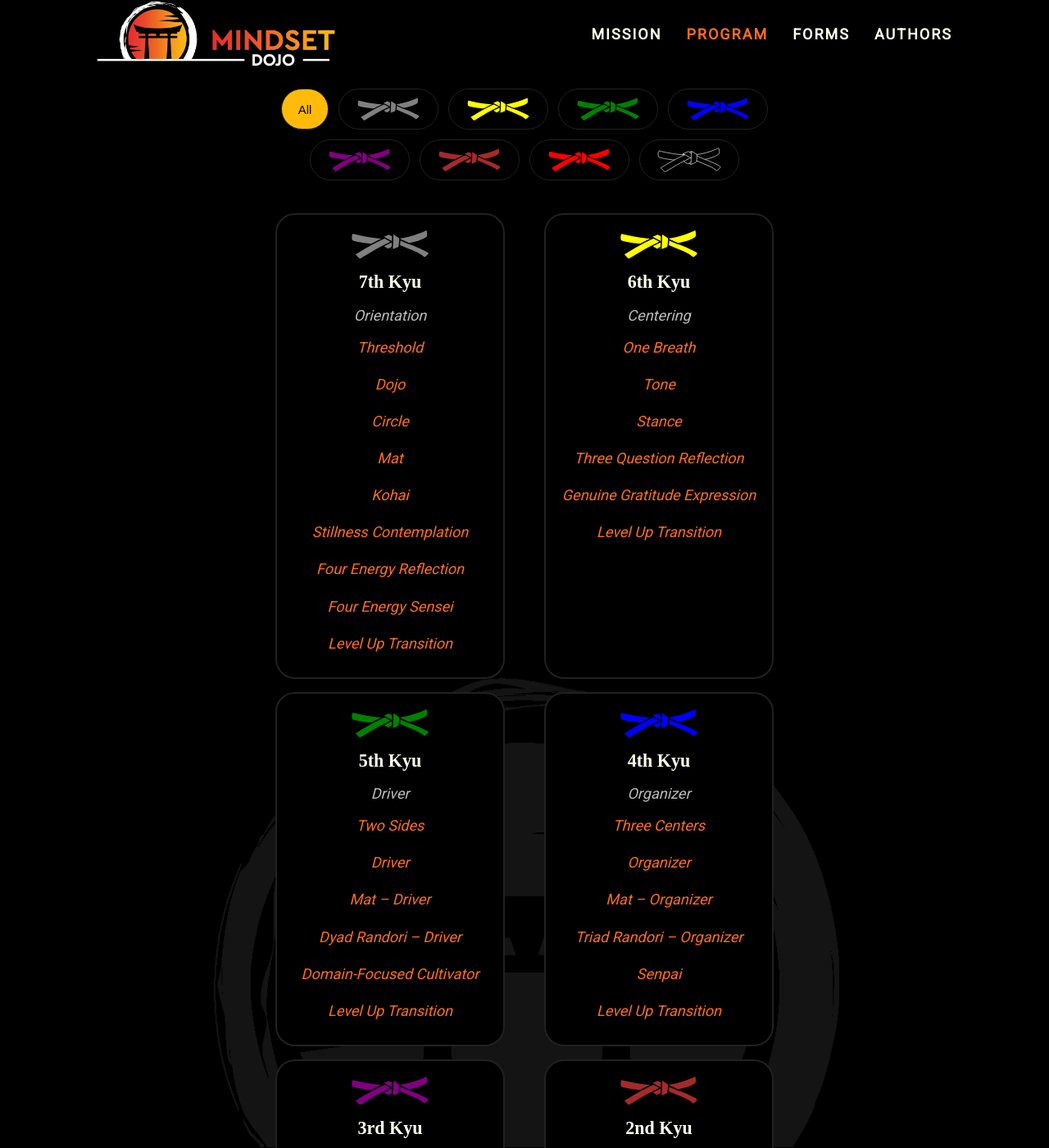
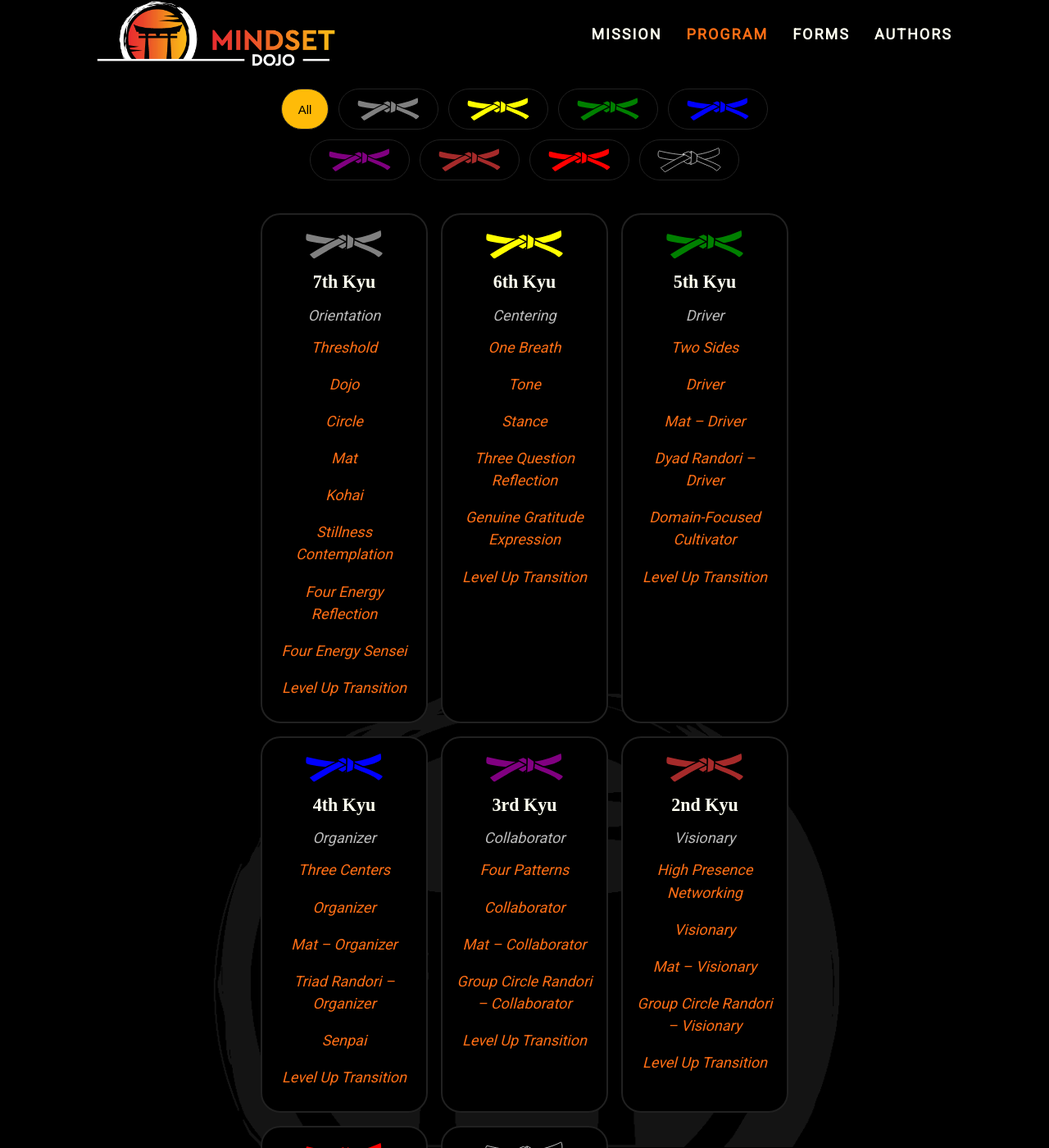
Before and after one commit to mindset-dojo/mindset-dojo.github.io, a Jekyll site: the page built from program.md, in a window 1280 px wide and 1400 px high, scrolled down 1299 px. Shown: the whole window at 82% size. Built offline with Jekyll 4.4.1, drawn with Linux system fonts in a browser that asks for light colours; some web fonts are replaced.

Commit message:
refactor: return to harmonized card layouts

```diff
--- a/assets/css/04-components-3-content.css
+++ b/assets/css/04-components-3-content.css
@@ -101,11 +101,6 @@
     max-width: 520px;
   }
 
-  .card-grid-single .card-stream-item,
-  .card-grid-levels .card-stream-item {
-    max-width: 280px;
-  }
-
   .card-grid-double .card-stream-item {
     flex: 0 0 240px;
     max-width: 240px;
@@ -140,25 +135,6 @@
     flex: 0 0 240px;
     max-width: 240px;
     width: 100%;
-  }
-
-  .card-grid-levels.card-stream-grid[data-visible-items="1"] {
-    display: flex;
-    justify-content: center;
-    max-width: 100%;
-  }
-
-  .card-grid-levels.card-stream-grid[data-visible-items="1"] .card-stream-item {
-    flex: 0 0 280px;
-    max-width: 280px;
-    width: 100%;
-  }
-
-  @media (width <= 640px) {
-    .card-grid-levels.card-stream-grid {
-      grid-template-columns: minmax(0, 1fr);
-      max-width: 100%;
-    }
   }
 
   .level-card ul {
@@ -213,12 +189,6 @@
     font-style: italic;
     margin: 0;
   }
-
-  .card-grid-levels.card-stream-grid {
-    grid-template-columns: repeat(2, minmax(0, 1fr));
-    max-width: 640px;
-  }
-
 
   .card-grid-authors .md-author-card,
   .card-grid-levels .level-card {
```
